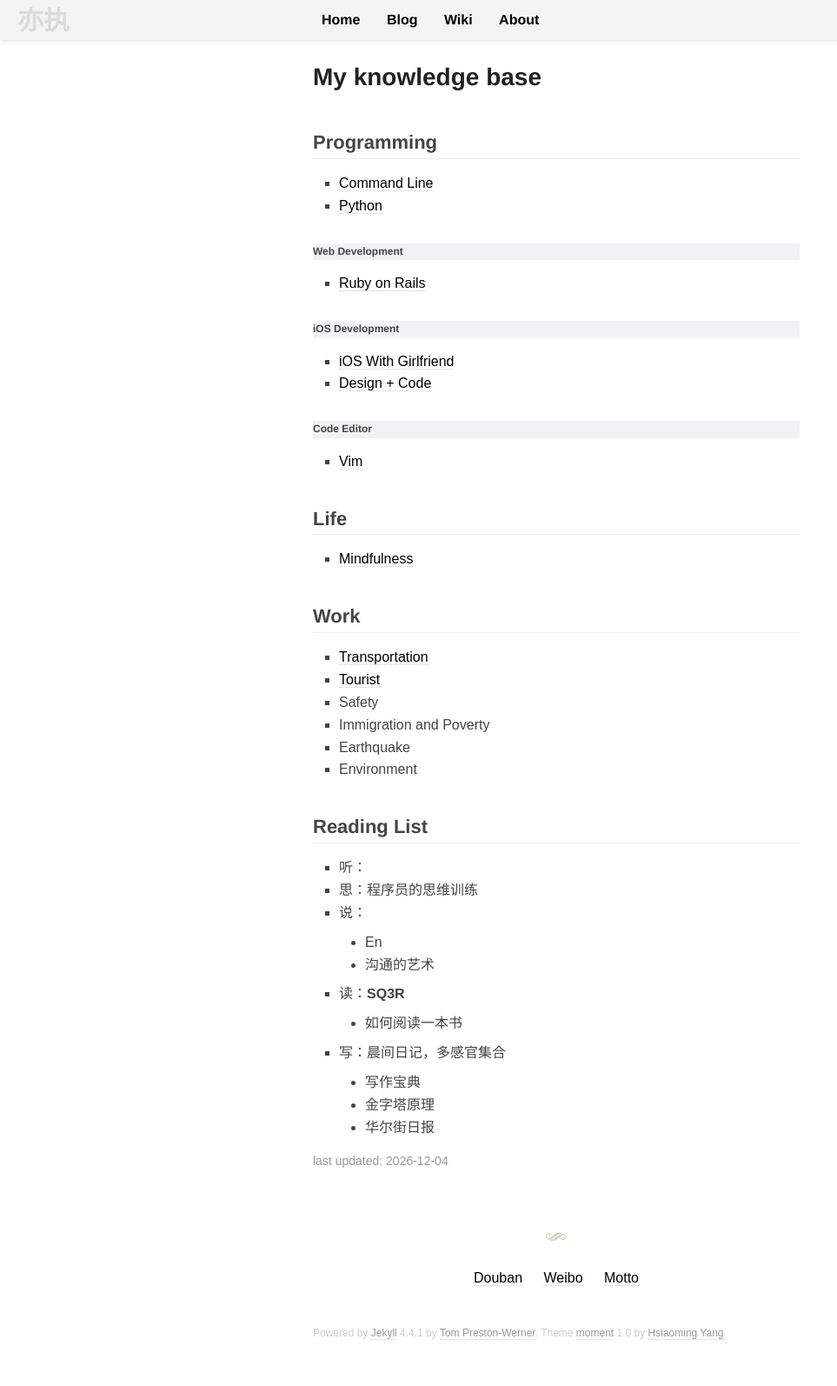
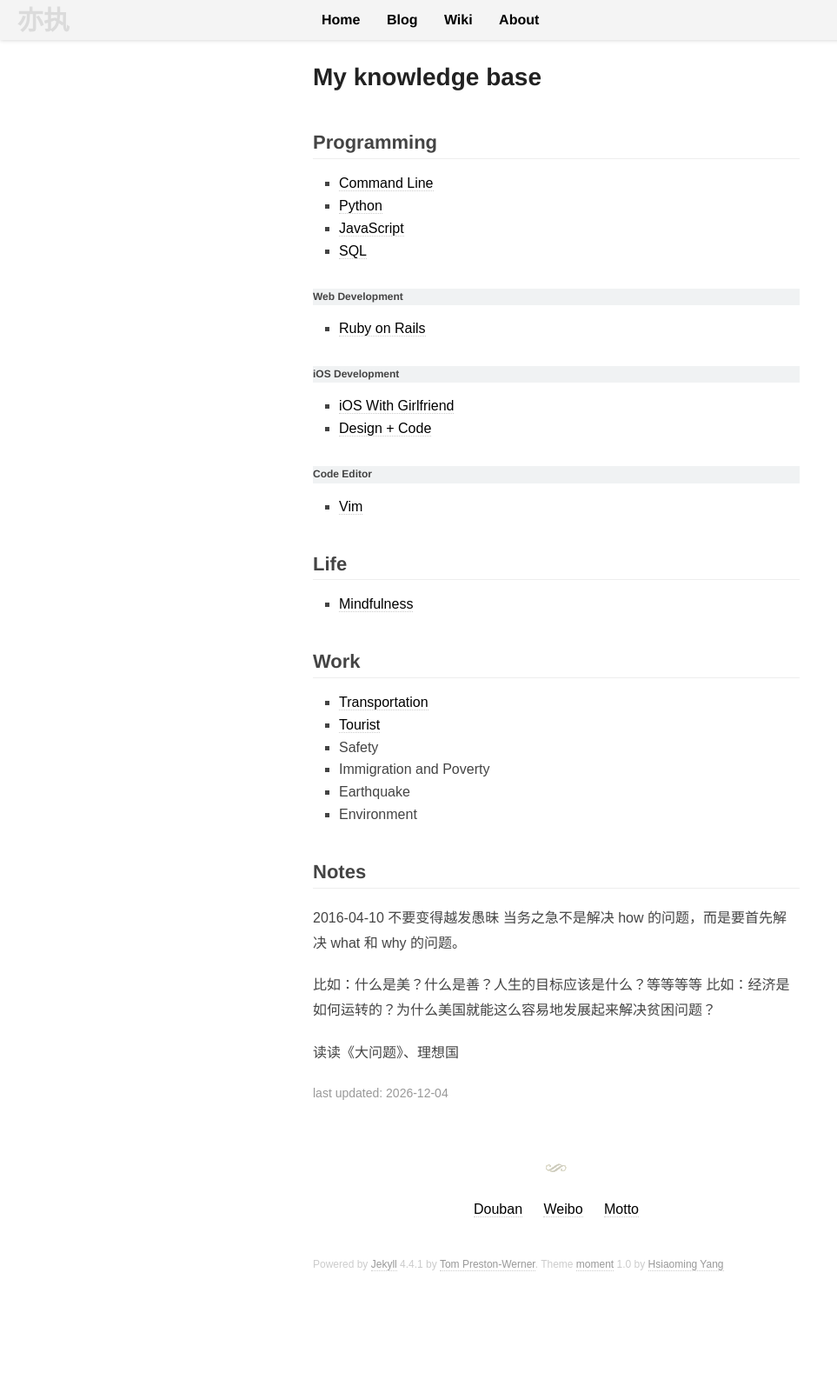
Before and after one commit to fanyange/fanyange.github.io, a Jekyll site: the page built from wiki/index.md, in a window 1280 px wide. Shown: the whole page at 87% size, without its empty margins (0-963 px from the left). Built offline with Jekyll 4.4.1, drawn with Linux system fonts in a browser that asks for light colours; some web fonts are replaced; comment, search, counter and statistics services are not loaded; after the commit the page ends 1516 px from its top, so only the background shows below that.

Commit message:
Add SQL and JavaScript notes

```diff
--- a/wiki/index.md
+++ b/wiki/index.md
@@ -5,6 +5,8 @@ title: My knowledge base
 
 - [[Command Line]]
 - [[Python]]
+- [[JavaScript]]
+- [[SQL]]
 
 ### Web Development
 
@@ -32,19 +34,12 @@ title: My knowledge base
 - Earthquake
 - Environment
 
+## Notes
+2016-04-10
+不要变得越发愚昧
+当务之急不是解决 how 的问题，而是要首先解决 what 和 why 的问题。
 
+比如：什么是美？什么是善？人生的目标应该是什么？等等等等
+比如：经济是如何运转的？为什么美国就能这么容易地发展起来解决贫困问题？
 
-
-Reading List
----------------
-- 听：
-- 思：程序员的思维训练
-- 说：
-  - En
-  - 沟通的艺术
-- 读：**SQ3R**
-  - 如何阅读一本书
-- 写：晨间日记，多感官集合
-    - 写作宝典
-    - 金字塔原理
-    - 华尔街日报
+读读《大问题》、理想国
```
Also changed, not shown: wiki/JavaScript.md (added, +69 -0 lines), wiki/SQL.md (added, +56 -0 lines).
